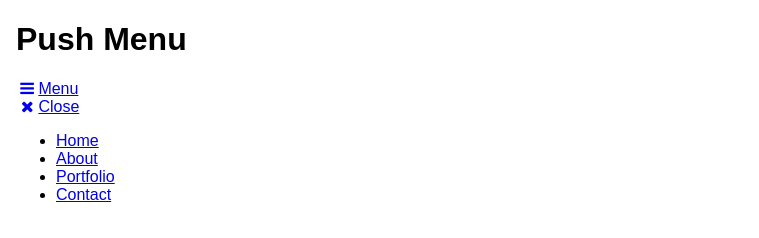
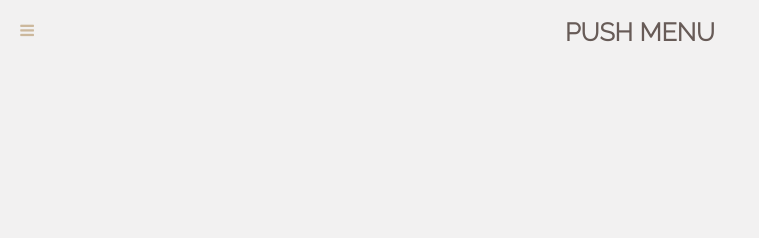
Before and after one commit to nillehcar/exercise-3-nav, a plain HTML site: page index.html in a window 1280 px wide. Shown: the whole page, without its empty margins (0-759 px from the left). Drawn offline with nearby package versions, Linux system fonts and the light colour scheme.

Commit message:
feat(css): create slide menu and style nav

```diff
--- a/scss/_base.scss
+++ b/scss/_base.scss
@@ -1,4 +1,9 @@
 // Variables
 
+$background: #F2F1F1;
 $light-grey: #ccc;
-$text-color: #222;
+$text-color: #CCB89C;
+$brown: #675B57;
+
+//font-stacks
+$raleway: 'Raleway', sans-serif;
```
Also changed, not shown: css/style.css.
